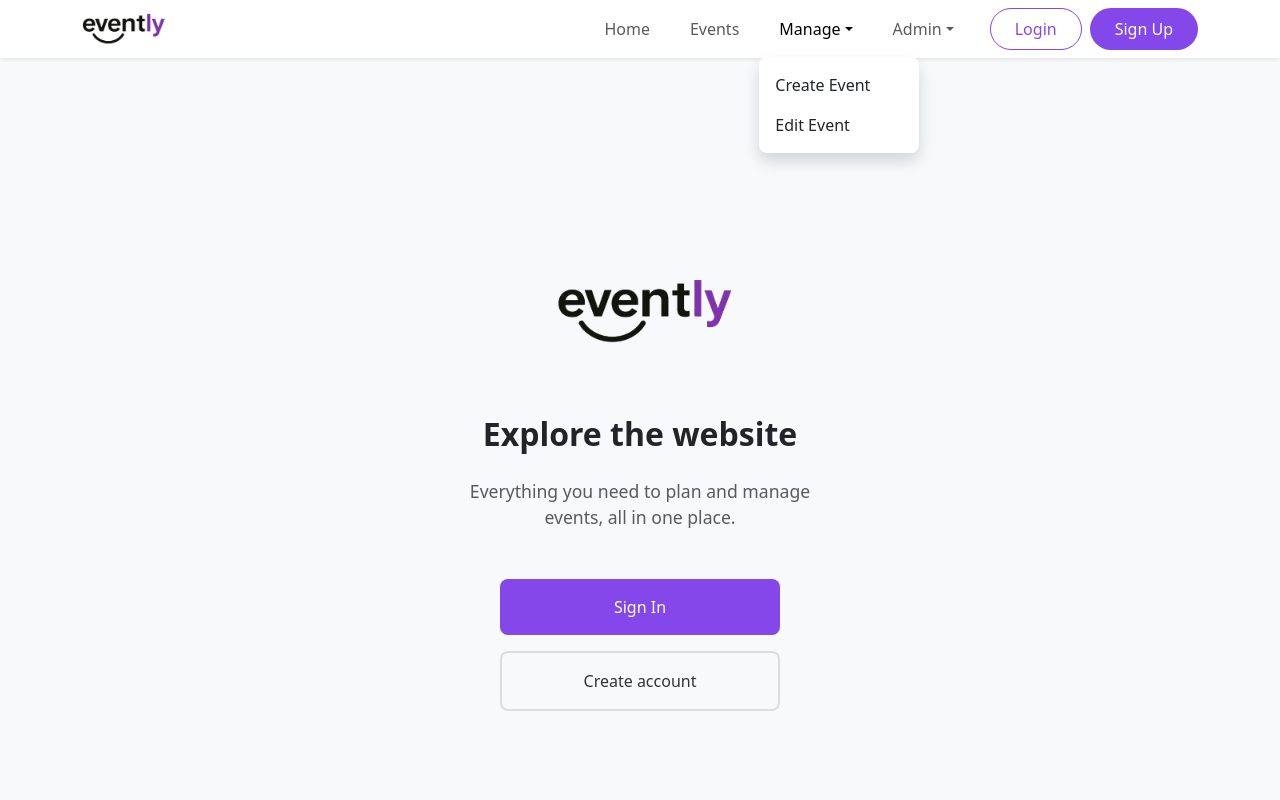
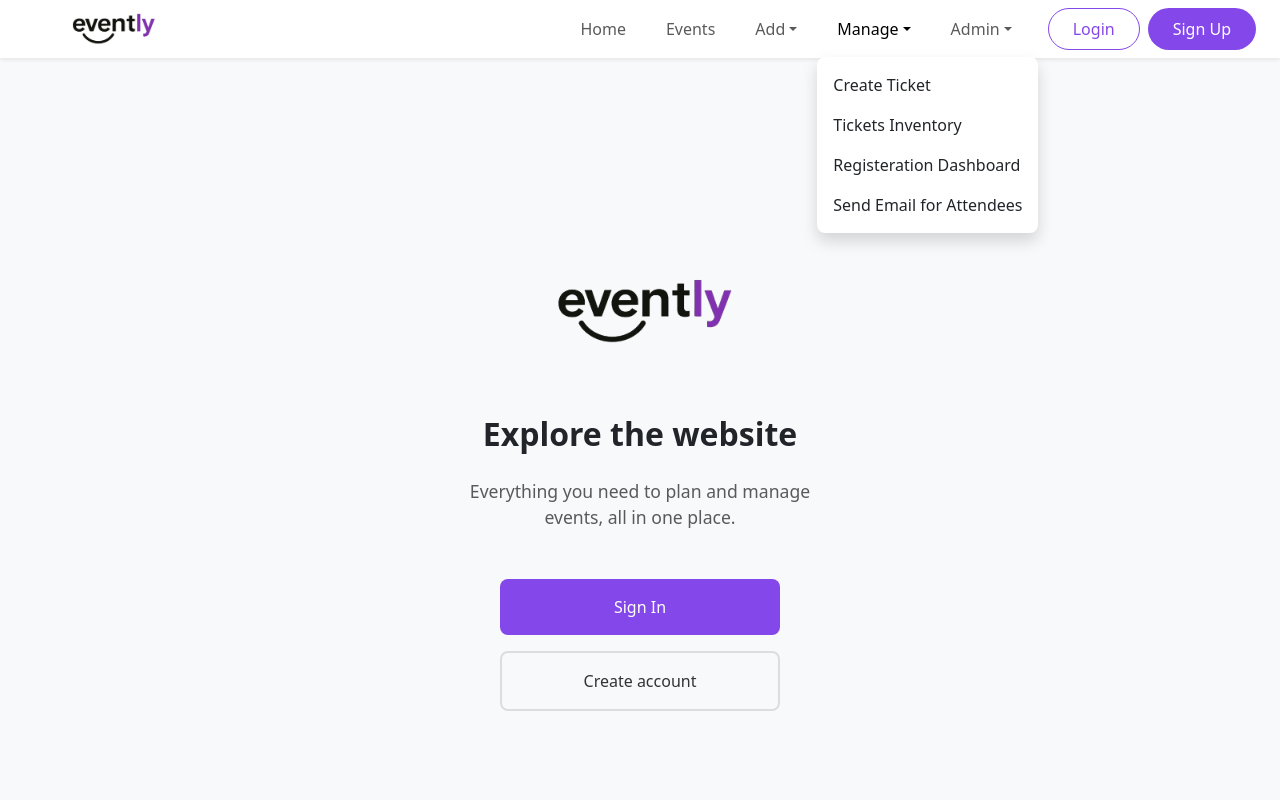
Before and after one commit to Web2SupabaseLaravel/11-grp6-repo, a React (Vite) app in the folder frontend/: page / in a window 1280 px wide. Both pictures are taken after a click on the button "Manage". Shown: the top 800 px of the page. Built offline with nearby package versions, Linux system fonts and the light colour scheme.

Commit message:
qais merge

```diff
--- a/frontend/src/components/abdallah-components/Navbar.jsx
+++ b/frontend/src/components/abdallah-components/Navbar.jsx
@@ -4,8 +4,7 @@
 export default function Navbar() {
   return (
     <nav className="navbar navbar-expand-lg navbar-light bg-white shadow-sm px-4">
-      <div className="container">
-        <Link className="navbar-brand d-flex align-items-center" to="/Home">
+        <Link className="navbar-brand d-flex align-items-center ms-5" to="/Home">
           <img
             src="/assets/MyLogoFree.png"
             alt="Logo"
@@ -46,7 +45,7 @@
                 data-bs-toggle="dropdown"
                 aria-expanded="false"
               >
-                Manage
+                Add
               </a>
               <ul className="dropdown-menu shadow border-0 mt-2">
                 <li>
@@ -56,6 +55,31 @@
                 <Link className="dropdown-item py-2" to="/edit-event">Edit Event</Link>
                 </li>
               </ul>
+            </li>
+            <li className="nav-item dropdown">
+              <a
+                className="nav-link dropdown-toggle fw-medium px-3 py-2 rounded-pill mx-1"
+                href="#"
+                role="button"
+                data-bs-toggle="dropdown"
+                aria-expanded="false"
+              >
+                Manage
+              </a>
+            <ul className="dropdown-menu shadow border-0 mt-2">
+                <li>
+                    <Link className="dropdown-item py-2" to="/create-ticket">Create Ticket</Link>
+                </li>
+                <li>
+                    <Link className="dropdown-item py-2" to="/tickets-inventory">Tickets Inventory</Link>
+                </li>
+                <li>
+                    <Link className="dropdown-item py-2" to="/registrants-dashboard">Registeration Dashboard</Link>
+                </li>
+                <li>
+                    <Link className="dropdown-item py-2" to="/send-email">Send Email for Attendees</Link>
+                </li>
+            </ul>
             </li>
             <li className="nav-item dropdown">
               <a
@@ -95,7 +119,7 @@
             </li>
           </ul>
         </div>
-      </div>
+
 
       <style jsx>{`
         .text-hover-primary:hover {
```
